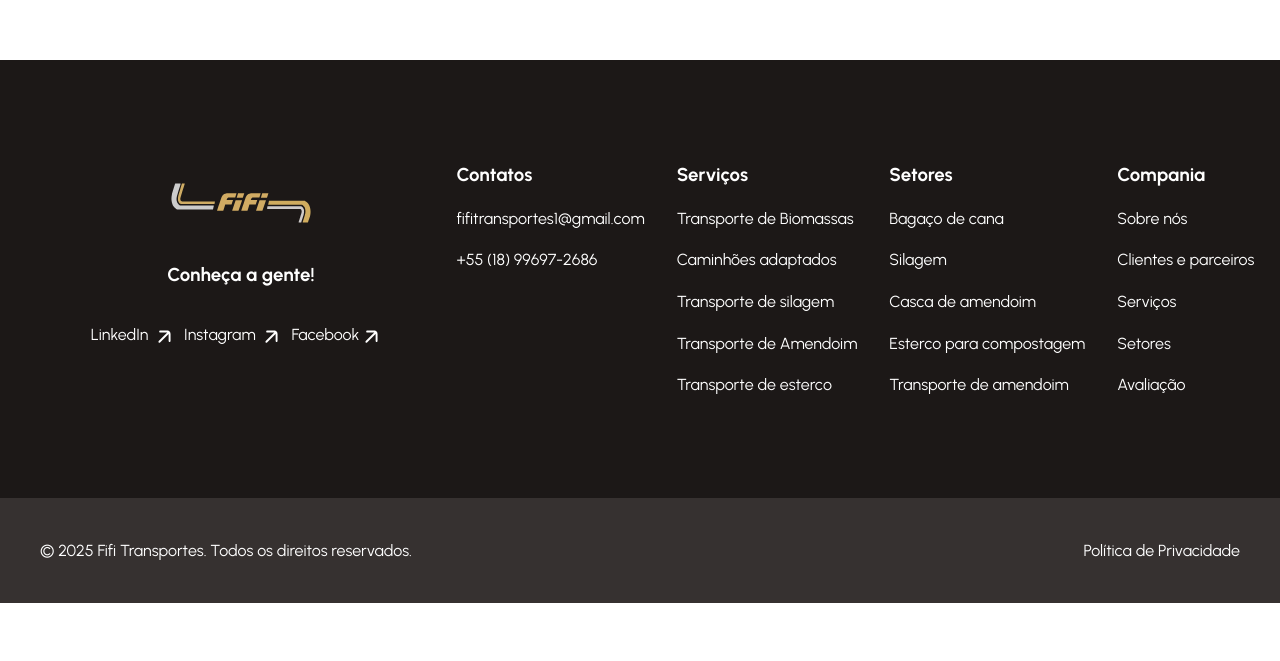
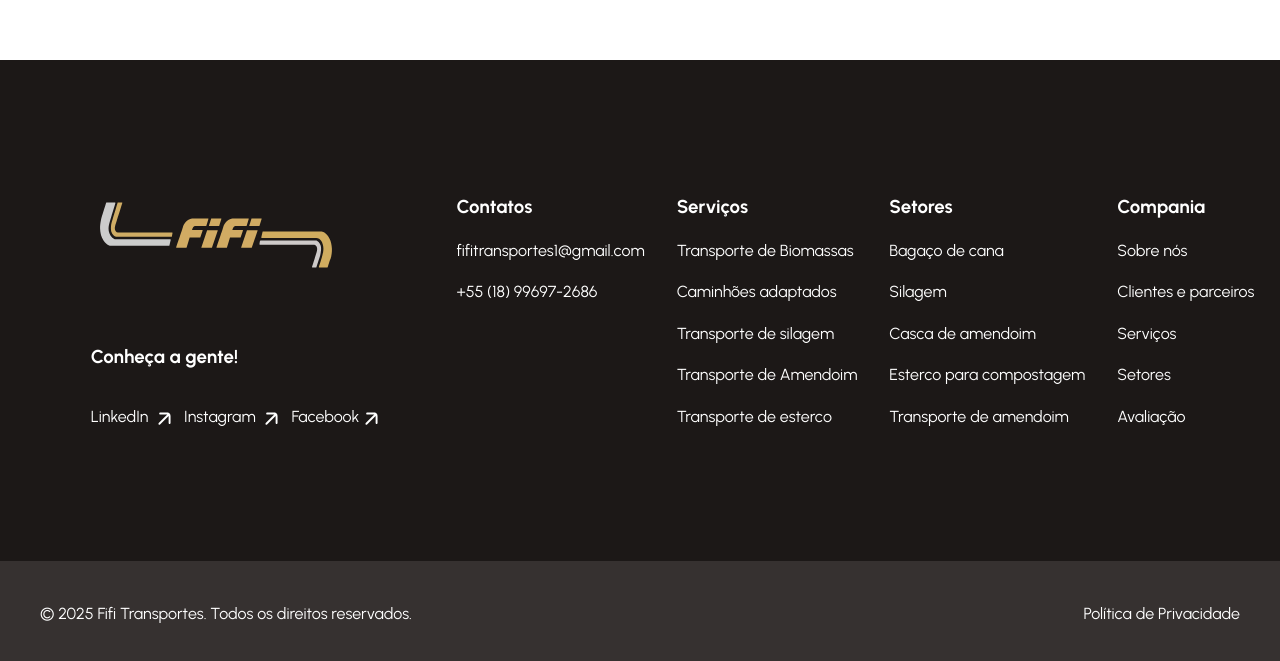
Before and after one commit to Rootforge-io/fifi-transportes, a plain HTML site: page index.html in a window 1280 px wide. Shown: the part 8739-9400 px from the top of the page. Before the commit the page ends 9342 px from the top, so only its background shows below. Drawn offline with nearby package versions, Linux system fonts and the light colour scheme.

Commit message:
Fix: footer update

```diff
--- a/index.html
+++ b/index.html
@@ -469,8 +469,8 @@
     <footer class="footer" id="footer">
         <div class="footer-content container">
             <div class="footer-content-left">
-                <img src="./src/imagens/logos-patterns/fifi-logo.svg" alt="Fifi Transportes - Logo" width="150"
-                    height="50" loading="lazy">
+                <img src="./src/imagens/logos-patterns/fifi-logo.svg" alt="Fifi Transportes - Logo" width="250"
+                    height="150" loading="lazy">
                 <h3>Conheça a gente!</h3>
                 <div class="socials">
                     <a href="https://www.linkedin.com/company/fifi-transportes" target="_blank"
--- a/style.css
+++ b/style.css
@@ -1289,6 +1289,7 @@ footer {
             margin-right: auto;
             justify-content: flex-start;
             height: 100%;
+            align-items: flex-start;
         }
 
         .footer-content-right {
```
